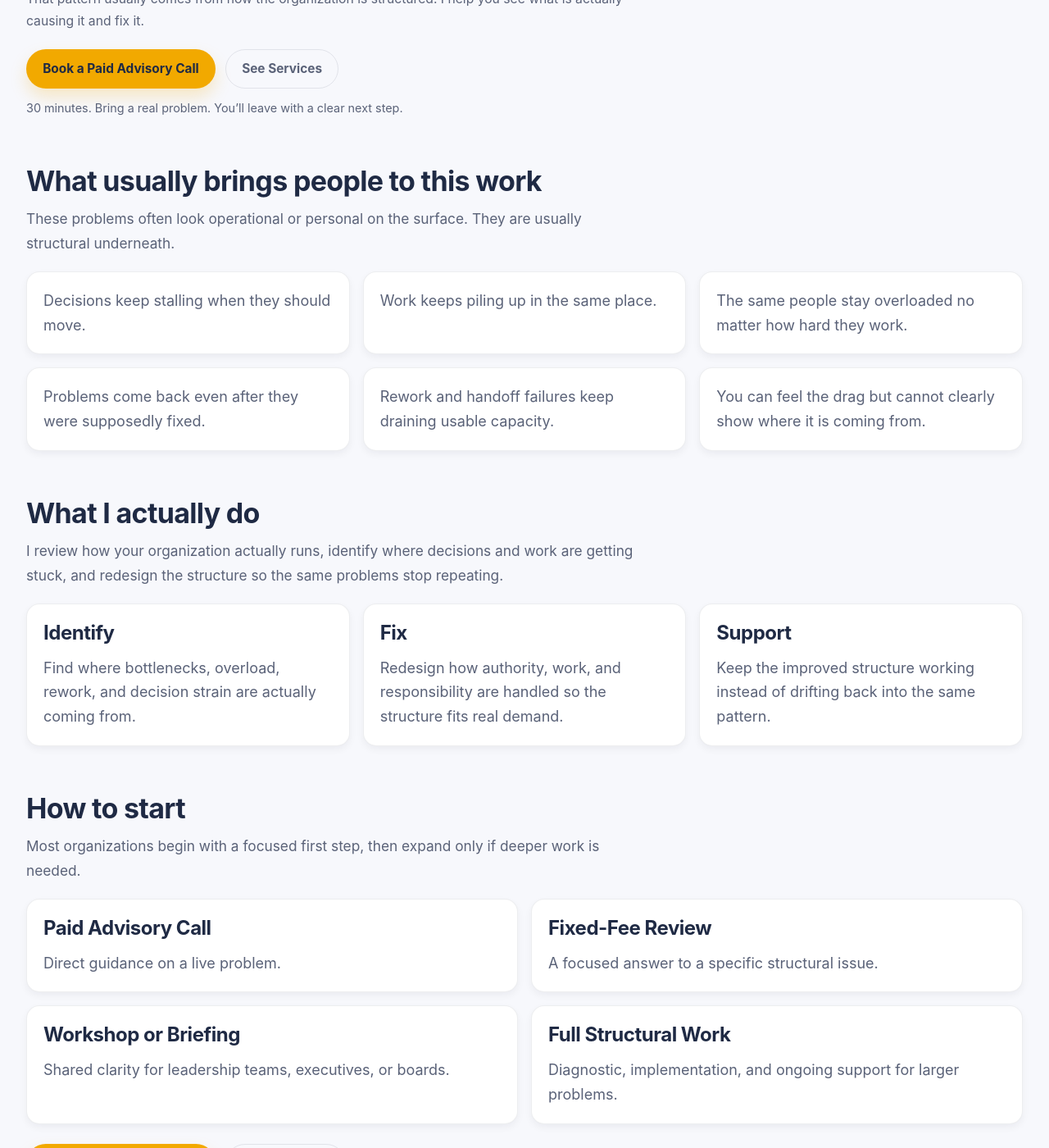
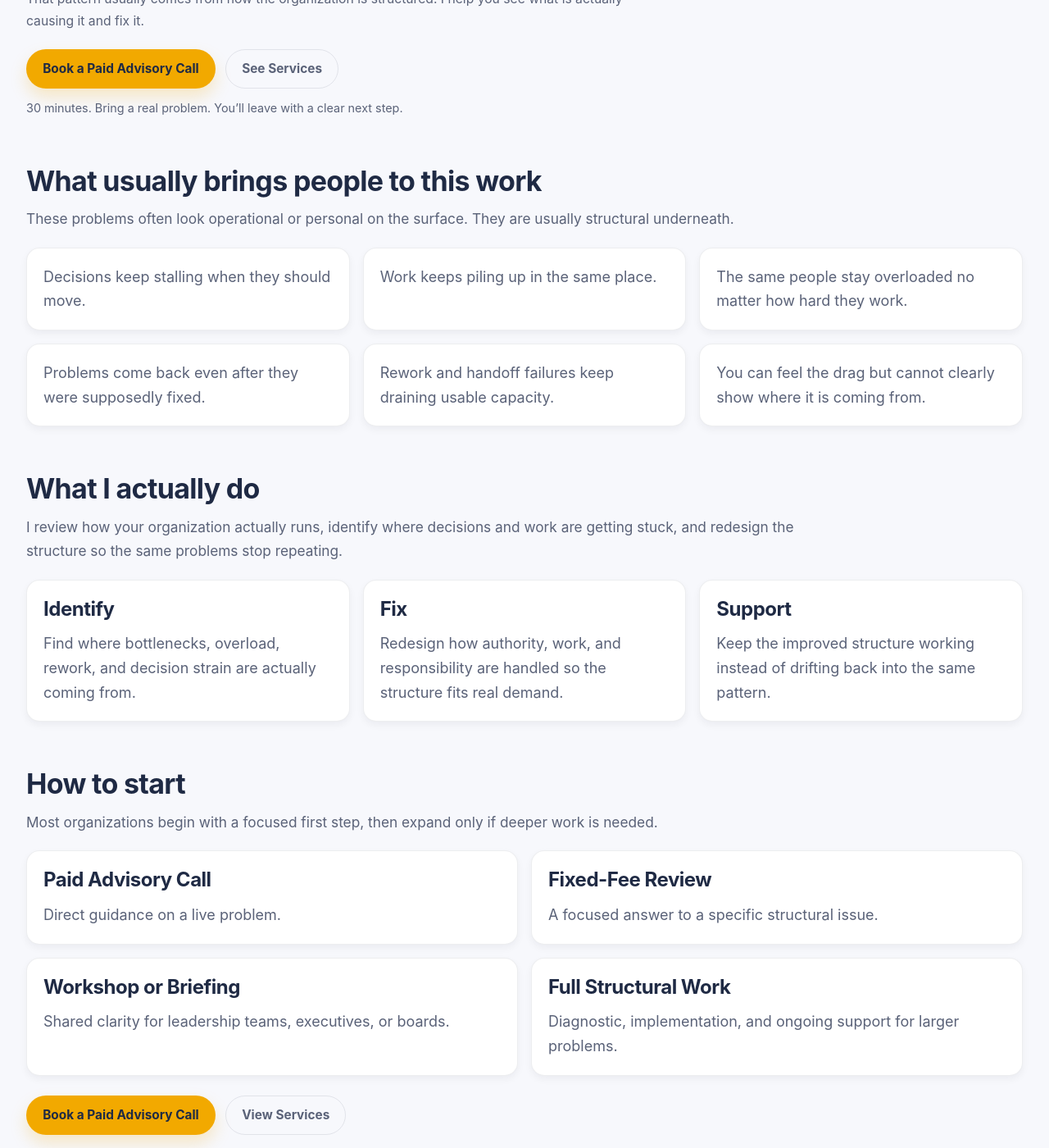
Before and after one commit to efost7873/integratedvaluearchitecture.com, a Jekyll site: the page built from index.html, in a window 1280 px wide and 1400 px high, scrolled down 507 px. Shown: the whole window at 82% size. Built offline with Jekyll 4.4.1, drawn with Linux system fonts in a browser that asks for light colours.

Commit message:
Update _base.scss

```diff
--- a/_sass/_base.scss
+++ b/_sass/_base.scss
@@ -112,7 +112,7 @@ section {
 }
 
 .section-header {
-  max-width: 760px;
+  max-width: 1100px;
   margin-bottom: $space-5;
 }
 
@@ -127,6 +127,15 @@ section {
   line-height: 1.7;
   color: $iva-text-soft;
   margin: 0;
+  max-width: 980px;
+}
+
+.iva-page p,
+.iva-page ul,
+.iva-page ol,
+.iva-page .iva-btn-row,
+.iva-page .iva-cta-meta {
+  max-width: 980px;
 }
 
 .iva-cta-meta {
@@ -387,6 +396,16 @@ svg {
   .grid-3 {
     grid-template-columns: repeat(2, minmax(0, 1fr));
   }
+
+  .section-header,
+  .section-subtitle,
+  .iva-page p,
+  .iva-page ul,
+  .iva-page ol,
+  .iva-page .iva-btn-row,
+  .iva-page .iva-cta-meta {
+    max-width: 100%;
+  }
 }
 
 @media (max-width: 800px) {
@@ -400,10 +419,6 @@ svg {
   .iva-page main {
     padding-left: $space-4;
     padding-right: $space-4;
-  }
-
-  section {
-    margin-bottom: $space-7;
   }
 
   .iva-band-strong,
```
